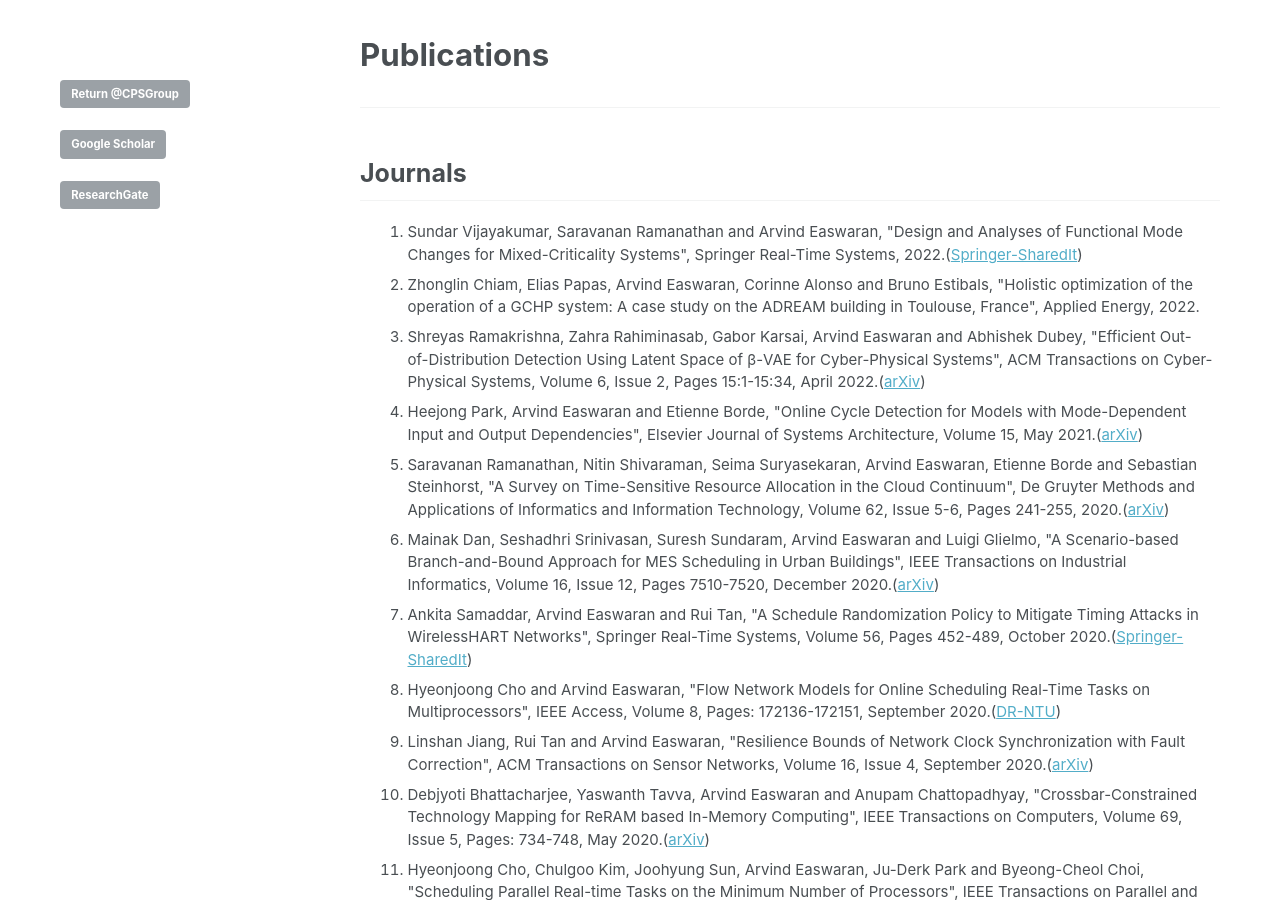
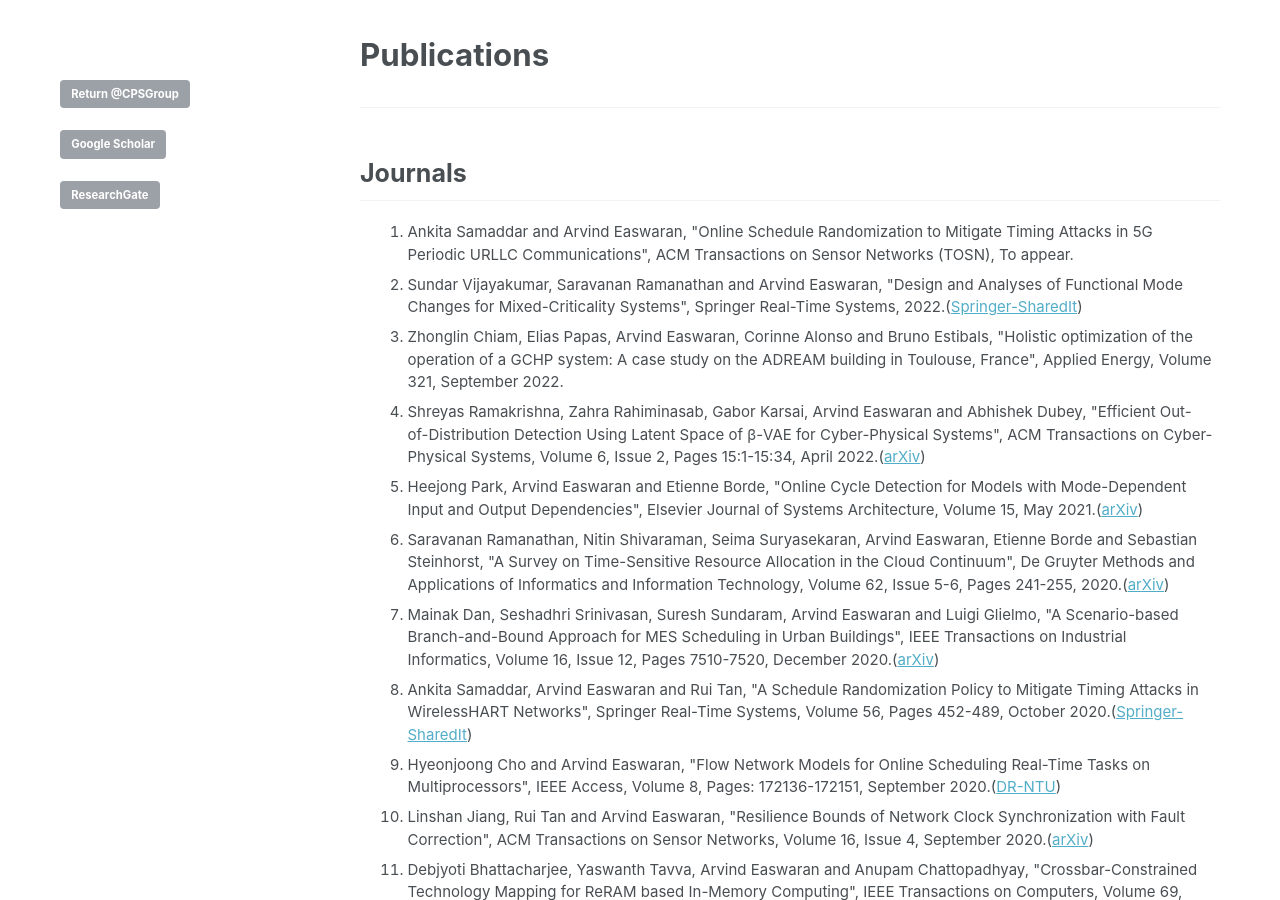
Before and after one commit to CPS-research-group/CPS-research-group.github.io, a Jekyll site: the page built from _pages/research_profile.md, in a window 1280 px wide and 900 px high. Built offline with Jekyll 4.4.1, drawn with Linux system fonts in a browser that asks for light colours.

Commit message:
Updates.

```diff
--- a/_pages/research_profile.md
+++ b/_pages/research_profile.md
@@ -23,8 +23,9 @@ a.a:active {color:#0000FF; text-decoration:none;}
 ******
 ## Journals
   <ol>
+  			<li class="a">Ankita Samaddar and Arvind Easwaran, "Online Schedule Randomization to Mitigate Timing Attacks in 5G Periodic URLLC Communications", ACM Transactions on Sensor Networks (TOSN), To appear.</li>
   	  <li class="a">Sundar Vijayakumar, Saravanan Ramanathan and Arvind Easwaran, "Design and Analyses of Functional Mode Changes for Mixed-Criticality Systems", Springer Real-Time Systems, 2022.(<a href="https://rdcu.be/cT2T9">Springer-SharedIt</a>)</li>
-      <li class="a">Zhonglin Chiam, Elias Papas, Arvind Easwaran, Corinne Alonso and Bruno Estibals, "Holistic optimization of the operation of a GCHP system: A case study on the ADREAM building in Toulouse, France", Applied Energy, 2022.</li>
+      <li class="a">Zhonglin Chiam, Elias Papas, Arvind Easwaran, Corinne Alonso and Bruno Estibals, "Holistic optimization of the operation of a GCHP system: A case study on the ADREAM building in Toulouse, France", Applied Energy, Volume 321, September 2022.</li>
       <li class="a">Shreyas Ramakrishna, Zahra Rahiminasab, Gabor Karsai, Arvind Easwaran and Abhishek Dubey, "Efficient Out-of-Distribution Detection Using Latent Space of β-VAE for Cyber-Physical Systems", ACM Transactions on Cyber-Physical Systems, Volume 6, Issue 2, Pages 15:1-15:34, April 2022.(<a href="https://arxiv.org/abs/2108.11800">arXiv</a>)</li>
       <li class="a">Heejong Park, Arvind Easwaran and Etienne Borde, "Online Cycle Detection for Models with Mode-Dependent Input and Output Dependencies", Elsevier Journal of Systems Architecture, Volume 15, May 2021.(<a href="https://arxiv.org/abs/2102.01928">arXiv</a>)</li>
 			<li class="a">Saravanan Ramanathan, Nitin Shivaraman, Seima Suryasekaran, Arvind Easwaran, Etienne Borde and Sebastian Steinhorst, "A Survey on Time-Sensitive Resource Allocation in the Cloud Continuum", De Gruyter Methods and Applications of Informatics and Information Technology, Volume 62, Issue 5-6, Pages 241-255, 2020.(<a href="https://arxiv.org/abs/2004.14559">arXiv</a>)</li>
```
